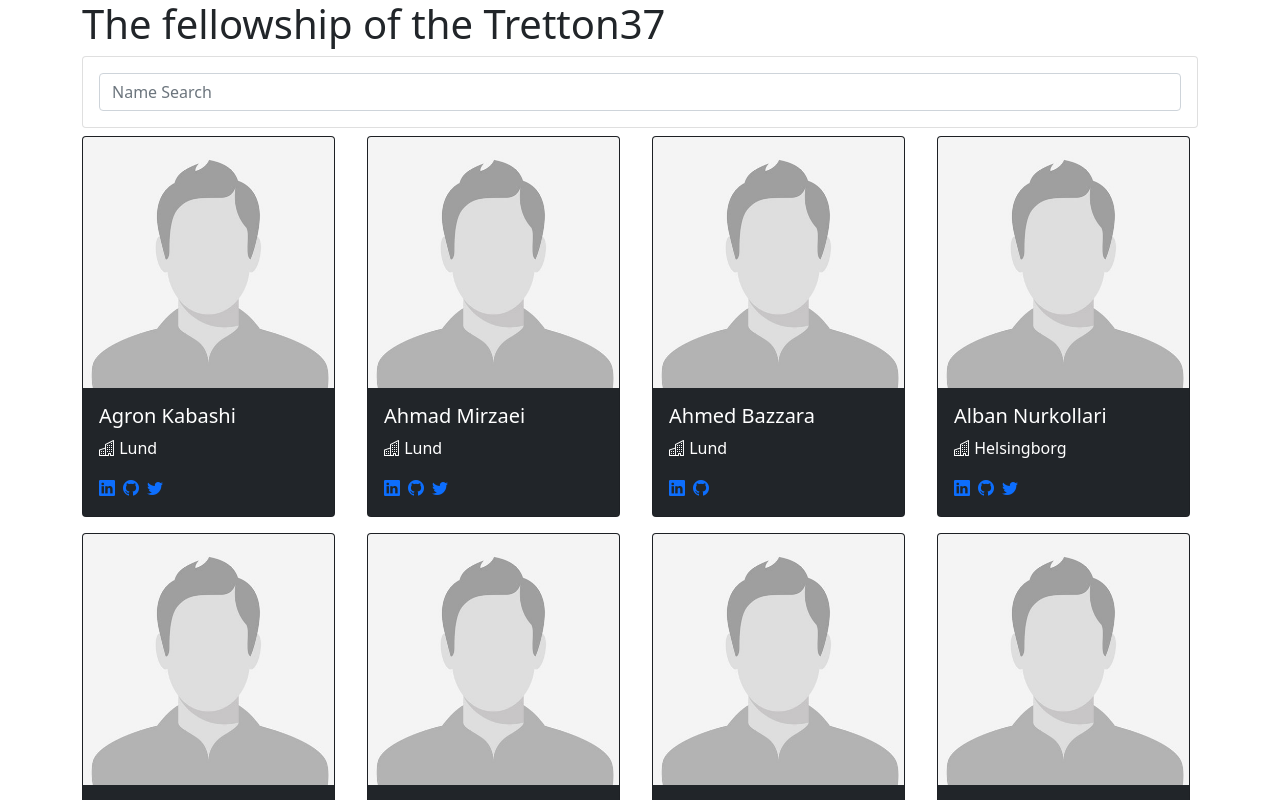
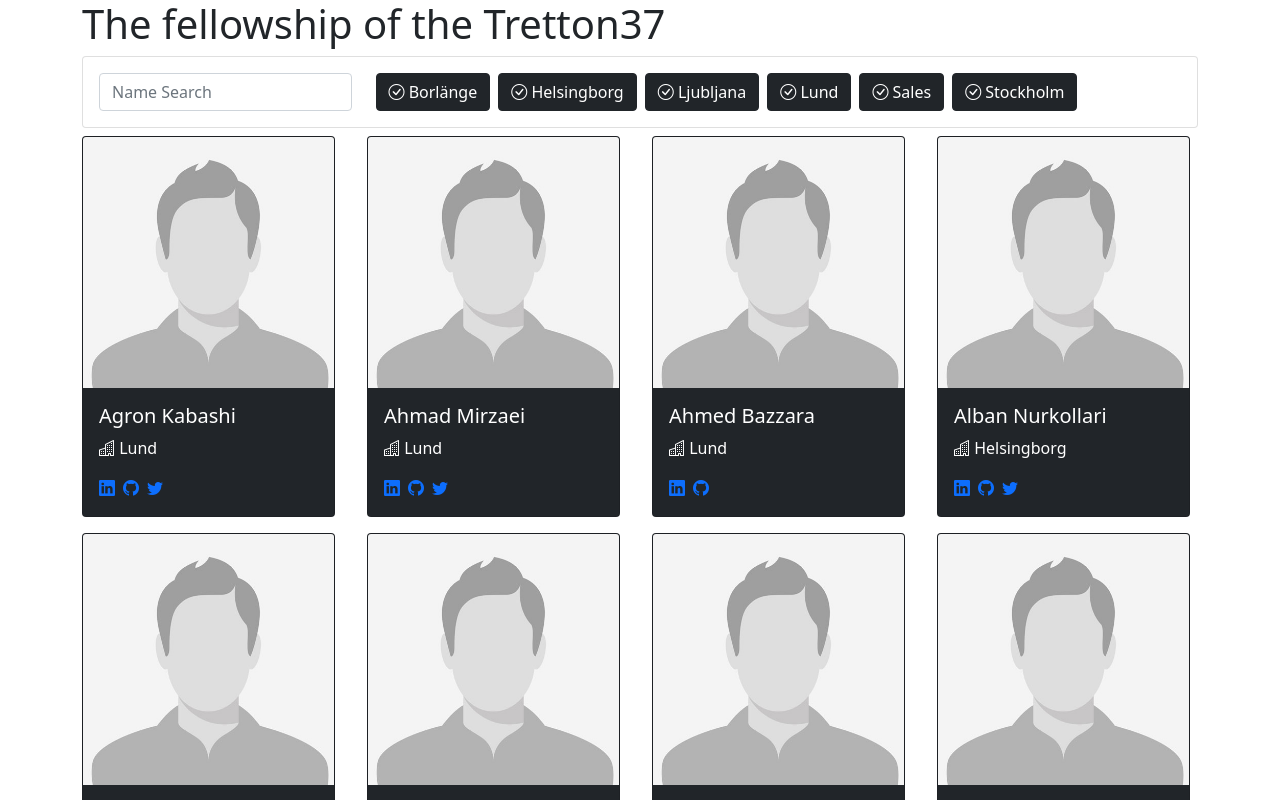
Before and after one commit to joakim-lundbeck/leet-list, a Vue app: page / in a window 1280 px wide. Shown: the top 800 px of the page. Built offline with nearby package versions, Linux system fonts and the light colour scheme.

Commit message:
Added office filter
Get a unique  list of offices, then filter if office is included in the list of selected offices. Render checkboxes of each office in the filters component

```diff
--- a/src/App.vue
+++ b/src/App.vue
@@ -5,14 +5,17 @@
     <div class="row">
       <div class="col-12">
         <div class="card mb-2">
-          <Filters :nameFilter.sync="nameFilter"></Filters>
+          <Filters
+            :nameFilter.sync="nameFilter"
+            :offices.sync="offices"
+          />
         </div>
       </div>
     </div>
 
     <div class="row">
       <div v-for="employee in filteredEmployees" :key="employee.email" class="col-3">
-        <EmployeeCard :employee="employee"></EmployeeCard>
+        <EmployeeCard :employee="employee" />
       </div>
     </div>
   </div>
@@ -33,16 +36,22 @@ export default {
   data () {
     return {
       enabledEmployees: [],
-      nameFilter: ''
+      nameFilter: '',
+      offices: []
     }
   },
 
   computed: {
     filteredEmployees() {
       return this.enabledEmployees.filter(employee => {
-        return employee.name.toUpperCase().indexOf(this.nameFilter.toUpperCase()) > -1
+        return employee.name.toUpperCase().indexOf(this.nameFilter.toUpperCase()) > -1 &&
+        this.selectedOffices.includes(employee.office)
       })
-    }
+    },
+
+    selectedOffices() {
+      return this.offices.filter(o => o.selected).map(o => o.name)
+    },
   },
 
   mounted () {
@@ -58,6 +67,17 @@ export default {
     .then(
       response => {
         this.enabledEmployees = response.data.filter(e => e.published)
+
+        const uniqueOffices = [...new Set(
+          this.enabledEmployees.map(e => e.office)
+        )].filter(Boolean).sort()
+
+        this.offices = uniqueOffices.map(e => {
+          return {
+            name: e,
+            selected: true
+          }
+        })
       }
     )
   }
--- a/src/components/Filters.vue
+++ b/src/components/Filters.vue
@@ -1,5 +1,8 @@
 <template>
     <div class="card-body">
+        <div class="row">
+            <div class="col-3">
+
                 <div class="input-group">
 
                     <input
@@ -20,18 +23,50 @@
                     </button>
                 </div>
             </div>
+
+            <div class="col-9">
+                <span v-for="office in offices" :key="office.name">
+
+                    <button
+                        @click="toggleOffice(office)"
+                        type="button"
+                        :class="['btn', office.selected ? 'btn-dark' : 'btn-outline-dark', 'me-2']">
+
+                        <span>
+                            <i :class="['bi', office.selected ? 'bi-check-circle' : 'bi-circle']"></i>
+                        </span>
+                        {{office.name}}
+                    </button>
+
+                </span>
+            </div>
+
+        </div>
+
+    </div>
 </template>
 
 <script>
 
 export default {
-    props: [ 'nameFilter' ],
+    props: [
+        'nameFilter',
+        'offices'
+    ],
 
     data() {
         return {
             filter: ''
         }
     },
+
+    methods: {
+        toggleOffice(office) {
+            const officeIndex = this.offices.findIndex(o => o.name === office.name)
+            this.offices[officeIndex].selected = !office.selected
+            this.$emit('update:offices', this.offices)
+        }
+    }
 }
 
 </script>
```
Lines whose indentation alone changed are shown as unchanged.
